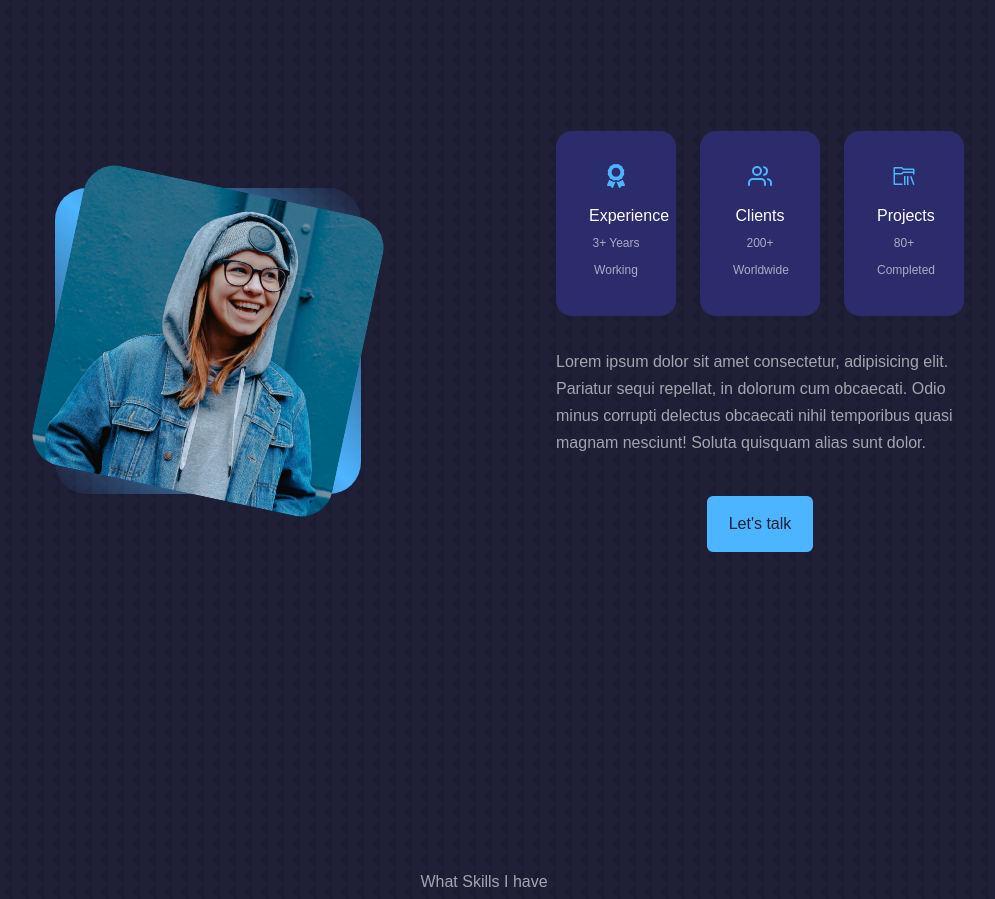
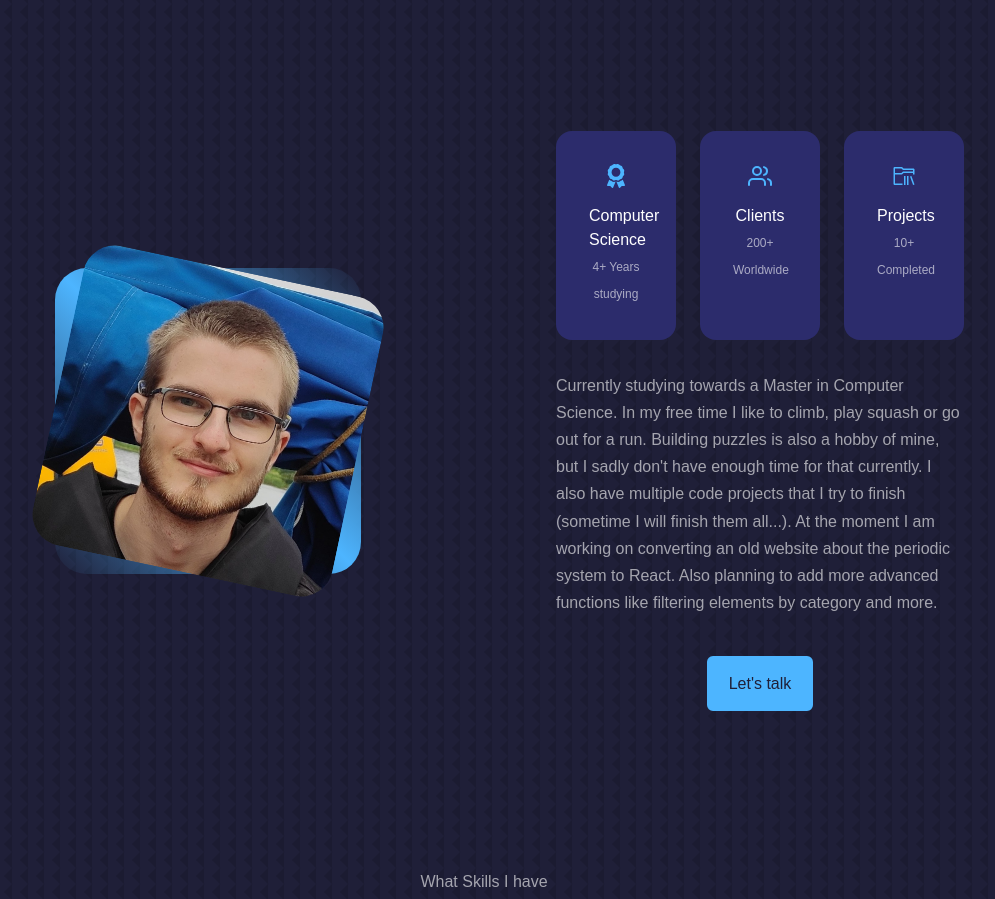
Before and after one commit to luigi989/portfolio, a React (Create React App) app: page / in a window 1280 px wide. Shown: the part 1020-1919 px from the top of the page, without its empty margins (156-1151 px from the left). Built offline with nearby package versions, Linux system fonts and the light colour scheme.

Commit message:
Add content about me

```diff
--- a/src/components/about/About.jsx
+++ b/src/components/about/About.jsx
@@ -2,7 +2,9 @@ import React from 'react'
 import { FaAward } from 'react-icons/fa';
 import { FiUsers } from 'react-icons/fi';
 import { VscFolderLibrary } from 'react-icons/vsc';
-import ME from '../../assets/me-about.jpg'
+import ME from '../../assets/me-about.jpg';
+import ProfilePic from '../../assets/profilbild2.jpg';
+import AboutItem from './AboutItem';
 
 const About = () => {
   return (
@@ -14,38 +16,31 @@ const About = () => {
         <div className='w-3/4 md:w-1/2 lg:w-3/4 aspect-square rounded-[2rem] bg-gradient-to-tr from-transparent via-primaryAlt to-transparent
                         grid place-items-center'>
           <div className='rounded-[2rem] overflow-hidden rotate-12 hover:rotate-0 transition ease-linear duration-300'>
-            <img src={ME} alt={'About me'} className='block w-full object-cover' />
+            <img src={ProfilePic} alt={'About me'} className='block w-full object-cover' />
           </div>
         </div>
 
         <div className='flex flex-col justify-center items-center'>
           <div className='grid grid-cols-2 md:grid-cols-3 gap-3 lg:gap-6'>
-            <article className='bg-bgAlt border-solid border-[1px] border-transparent rounded-2xl p-5 lg:p-8 text-center
-                                hover:bg-transparent hover:border-primary hover:cursor-default transition ease-linear duration-300'>
+            <AboutItem header='Computer Science' text='4+ Years studying'>
               <FaAward className='m-auto text-primaryAlt text-2xl mb-4' />
-              <h5 className='text-base'>Experience</h5>
-              <small className='text-xs text-light'>3+ Years Working</small>
-            </article>
+            </AboutItem>
 
-            <article className='bg-bgAlt border-solid border-[1px] border-transparent rounded-2xl p-5 lg:p-8 text-center
-                                hover:bg-transparent hover:border-primary hover:cursor-default transition ease-linear duration-300'>
+            <AboutItem header='Clients' text='200+ Worldwide'>
               <FiUsers className='m-auto text-primaryAlt text-2xl mb-4' />
-              <h5 className='text-base'>Clients</h5>
-              <small className='text-xs text-light'>200+ Worldwide</small>
-            </article>
+            </AboutItem>
 
-            <article className='bg-bgAlt border-solid border-[1px] border-transparent rounded-2xl p-5 lg:p-8 text-center
-                                hover:bg-transparent hover:border-primary hover:cursor-default transition ease-linear duration-300'>
+            <AboutItem header='Projects' text='10+ Completed'>
               <VscFolderLibrary className='m-auto text-primaryAlt text-2xl mb-4' />
-              <h5 className='text-base'>Projects</h5>
-              <small className='text-xs text-light'>80+ Completed</small>
-            </article>
+            </AboutItem>
           </div>
 
           <p className='mt-4 lg:mt-8 mx-0 mb-5 lg:mb-10 text-light '>
-            Lorem ipsum dolor sit amet consectetur, adipisicing elit. Pariatur sequi repellat, in dolorum
-            cum obcaecati. Odio minus corrupti delectus obcaecati nihil temporibus quasi magnam
-              nesciunt! Soluta quisquam alias sunt dolor.
+            Currently studying towards a Master in Computer Science. In my free time I like to climb, play squash or go out for a run.
+            Building puzzles is also a hobby of mine, but I sadly don't have enough time for that currently.
+            I also have multiple code projects that I try to finish (sometime I will finish them all...).
+            At the moment I am working on converting an old website about the periodic system to React.
+            Also planning to add more advanced functions like filtering elements by category and more.
           </p>
 
           <a href='#contact' className='text-bg bg-primaryAlt transition ease-linear duration-300
```
